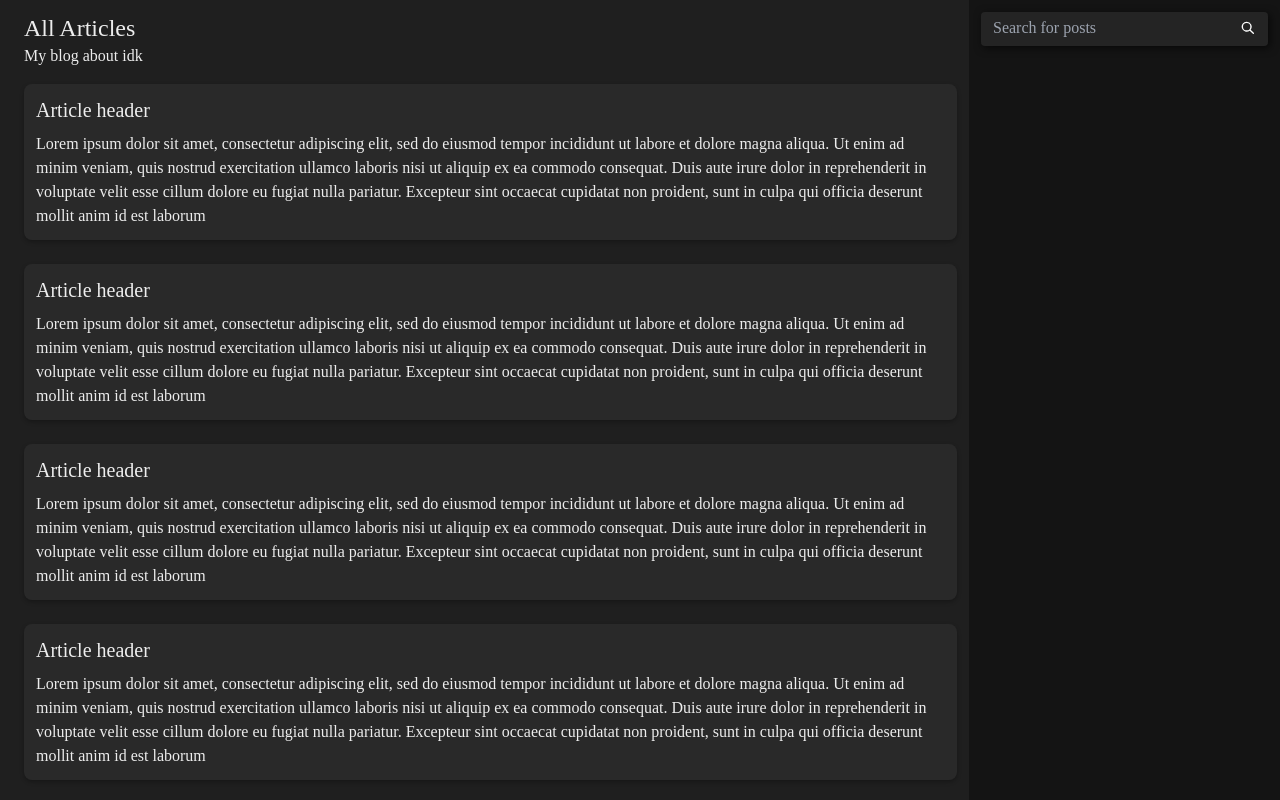
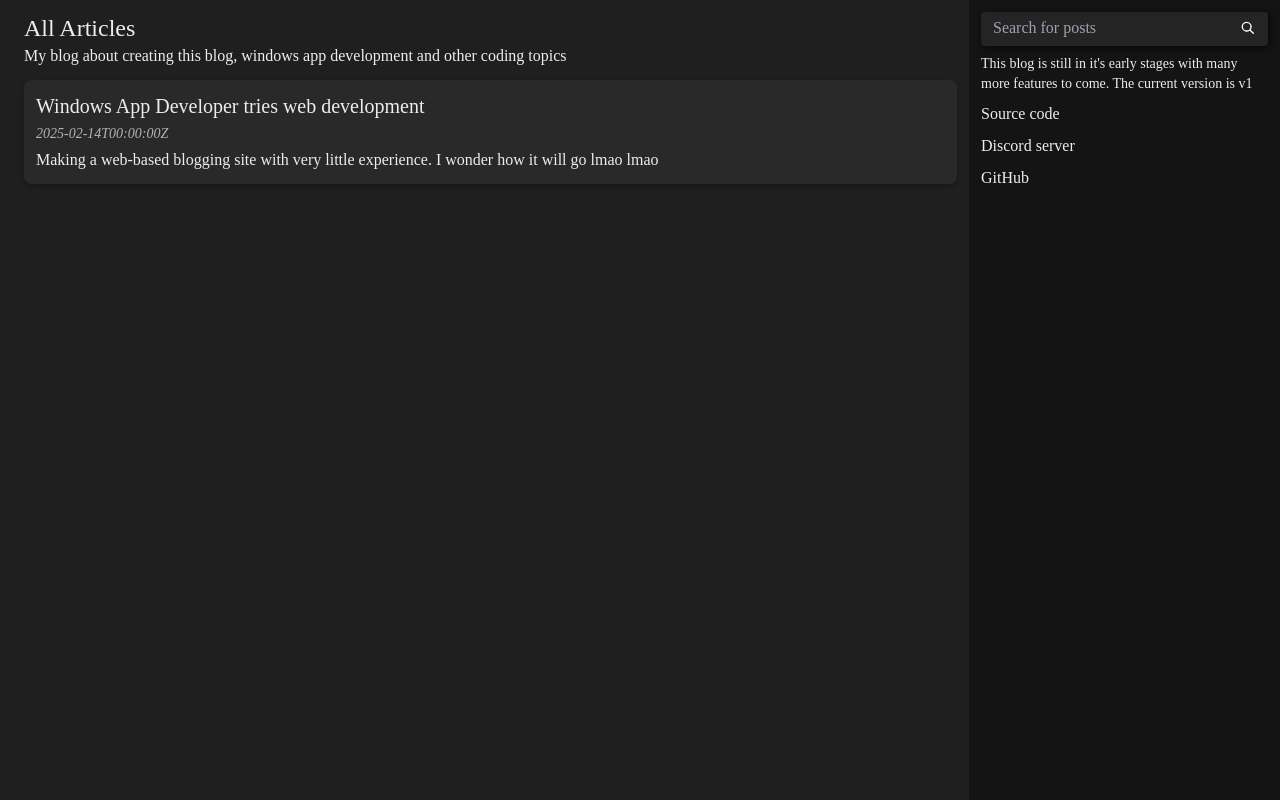
Before and after one commit to FireCubeStudios/Blog, a Next.js app: page / in a window 1280 px wide. Shown: the top 800 px of the page. Built offline with nearby package versions, Linux system fonts and the light colour scheme.

Commit message:
Opening blog posts

```diff
--- a/app/components/ArticleCard/ArticleCard.module.css
+++ b/app/components/ArticleCard/ArticleCard.module.css
@@ -16,9 +16,10 @@
     box-shadow: 0 1px 2px rgba(0,0,0,0.28)
 }
 
+/* Style for items in card */
 .articlePreview {
     display: flex;
     flex-direction: column;
-    row-gap: 8px;
+    row-gap: 4px;
     flex: 2;
 }
--- a/app/components/ArticleCard/ArticleCard.tsx
+++ b/app/components/ArticleCard/ArticleCard.tsx
@@ -1,18 +1,16 @@
 "use client" // Needed for next.js when using useState
 
 import styles from "./ArticleCard.module.css";
+import { redirect } from 'next/navigation'
 
-export default function ArticleCard() {
-    return(
-        <div className={styles.container}>
-            <div>
+export default function ArticleCard({ post }: { post: Post }) {
 
-            </div>
+    return (
+        <div className={styles.container} onClick={() => redirect(`/posts/${post.id}`)}>
             <div className={styles.articlePreview}>
-                <h1 className="text-xl">Article header</h1>
-                <p>
-                    Lorem ipsum dolor sit amet, consectetur adipiscing elit, sed do eiusmod tempor incididunt ut labore et dolore magna aliqua. Ut enim ad minim veniam, quis nostrud exercitation ullamco laboris nisi ut aliquip ex ea commodo consequat. Duis aute irure dolor in reprehenderit in voluptate velit esse cillum dolore eu fugiat nulla pariatur. Excepteur sint occaecat cupidatat non proident, sunt in culpa qui officia deserunt mollit anim id est laborum
-                </p>
+                <h1 className="text-xl">{post.title}</h1>
+                <p className="text-sm opacity-70 italic">{post.createdAt.toString()}</p>
+                <p>{post.description}</p>
             </div>
         </div>
     );
--- a/app/components/Search/SearchBox.module.css
+++ b/app/components/Search/SearchBox.module.css
@@ -3,7 +3,6 @@
     flex-direction: column;
 
     border-radius: 4px;
-    margin: 12px;
     background: #242424;
     box-shadow: 2px 2px 8px rgba(0,0,0,0.64);
     transition: box-shadow 200ms ease-out;
--- a/app/globals.css
+++ b/app/globals.css
@@ -35,9 +35,11 @@ main {
     "header sidebar"
     "articles sidebar";
     grid-template-columns: 3fr 1fr; /* Make content 3 times wider than sidebar */
-    grid-template-rows: 84px auto; /* Make header 50px and rest of content stretch */
+    grid-template-rows: auto 1fr;
     column-gap: 12px;
+    row-gap: 12px;
     padding-left: 24px;
+    height: 100vh;
 }
 
 header {
@@ -72,6 +74,9 @@ aside {
   flex-direction: column;
   grid-area: sidebar;
   background: #141414;
+  padding: 12px;
+  row-gap: 8px;
+
   animation: SidebarEntrance 200ms ease-out;
   animation-fill-mode: backwards; /* Important so we can set sidebar to initial SidebarEntrance property */
 }
--- a/app/page.tsx
+++ b/app/page.tsx
@@ -1,120 +1,30 @@
-//import Image from "next/image";
 import SearchBox from "./components/Search/SearchBox";
 import ArticleCard from "./components/ArticleCard/ArticleCard";
 
-export default function Home() {
-  const articles = new Array(10).fill(null);
+export default async function Home() {
+  const req = await fetch(`http://localhost:3000/Posts/Posts.json`);
+  const data = await req.json(); // Get posts from JSON file
+
   return (
     <main>
         <header>
           <p className="text-2xl">All Articles</p>
-          <p className="text">My blog about idk</p>
+          <p className="text">My blog about creating this blog, windows app development and other coding topics</p>
         </header>
         <section id="Articles">
-          {articles.map((_, index) => (
-            <ArticleCard key={index} />
-          ))}
+          {
+            data.posts.map((post: Post) => (
+              <ArticleCard post={post} key={post.id}/> /* unique key is important when rendering lists */
+            ))
+          }
         </section>
         <aside id="Sidebar">
           <SearchBox/>
+          <p className="text-sm">This blog is still in it's early stages with many more features to come. The current version is v1</p>
+          <a href="https://github.com/FireCubeStudios/Blog" className="center" target="_blank">Source code</a>
+          <a href="https://discord.gg/3WYcKat" className="center" target="_blank">Discord server</a>
+          <a href="https://github.com/FireCubeStudios" className="center" target="_blank">GitHub</a>
         </aside>
     </main>
   );
-  /*return (
-    <div className="grid grid-rows-[20px_1fr_20px] items-center justify-items-center min-h-screen p-8 pb-20 gap-16 sm:p-20 font-[family-name:var(--font-geist-sans)]">
-      <main className="flex flex-col gap-8 row-start-2 items-center sm:items-start">
-        <Image
-          className="dark:invert"
-          src="/next.svg"
-          alt="Next.js logo"
-          width={180}
-          height={38}
-          priority
-        />
-        <ol className="list-inside list-decimal text-sm text-center sm:text-left font-[family-name:var(--font-geist-mono)]">
-          <li className="mb-2">
-            Get started by editing{" "}
-            <code className="bg-black/[.05] dark:bg-white/[.06] px-1 py-0.5 rounded font-semibold">
-              app/page.tsx
-            </code>
-            .
-          </li>
-          <li>Save and see your changes instantly.</li>
-        </ol>
-
-        <div className="flex gap-4 items-center flex-col sm:flex-row">
-          <a
-            className="rounded-full border border-solid border-transparent transition-colors flex items-center justify-center bg-foreground text-background gap-2 hover:bg-[#383838] dark:hover:bg-[#ccc] text-sm sm:text-base h-10 sm:h-12 px-4 sm:px-5"
-            href="https://vercel.com/new?utm_source=create-next-app&utm_medium=appdir-template-tw&utm_campaign=create-next-app"
-            target="_blank"
-            rel="noopener noreferrer"
-          >
-            <Image
-              className="dark:invert"
-              src="/vercel.svg"
-              alt="Vercel logomark"
-              width={20}
-              height={20}
-            />
-            Deploy now
-          </a>
-          <a
-            className="rounded-full border border-solid border-black/[.08] dark:border-white/[.145] transition-colors flex items-center justify-center hover:bg-[#f2f2f2] dark:hover:bg-[#1a1a1a] hover:border-transparent text-sm sm:text-base h-10 sm:h-12 px-4 sm:px-5 sm:min-w-44"
-            href="https://nextjs.org/docs?utm_source=create-next-app&utm_medium=appdir-template-tw&utm_campaign=create-next-app"
-            target="_blank"
-            rel="noopener noreferrer"
-          >
-            Read our docs
-          </a>
-        </div>
-      </main>
-      <footer className="row-start-3 flex gap-6 flex-wrap items-center justify-center">
-        <a
-          className="flex items-center gap-2 hover:underline hover:underline-offset-4"
-          href="https://nextjs.org/learn?utm_source=create-next-app&utm_medium=appdir-template-tw&utm_campaign=create-next-app"
-          target="_blank"
-          rel="noopener noreferrer"
-        >
-          <Image
-            aria-hidden
-            src="/file.svg"
-            alt="File icon"
-            width={16}
-            height={16}
-          />
-          Learn
-        </a>
-        <a
-          className="flex items-center gap-2 hover:underline hover:underline-offset-4"
-          href="https://vercel.com/templates?framework=next.js&utm_source=create-next-app&utm_medium=appdir-template-tw&utm_campaign=create-next-app"
-          target="_blank"
-          rel="noopener noreferrer"
-        >
-          <Image
-            aria-hidden
-            src="/window.svg"
-            alt="Window icon"
-            width={16}
-            height={16}
-          />
-          Examples
-        </a>
-        <a
-          className="flex items-center gap-2 hover:underline hover:underline-offset-4"
-          href="https://nextjs.org?utm_source=create-next-app&utm_medium=appdir-template-tw&utm_campaign=create-next-app"
-          target="_blank"
-          rel="noopener noreferrer"
-        >
-          <Image
-            aria-hidden
-            src="/globe.svg"
-            alt="Globe icon"
-            width={16}
-            height={16}
-          />
-          Go to nextjs.org →
-        </a>
-      </footer>
-    </div>
-  );*/
 }
--- /dev/null
+++ b/app/posts/[id]/page.tsx
@@ -0,0 +1,27 @@
+/*
+    Used to render a post in the blog at the uri https://.../posts/[id]
+
+    We pass in the url a parameter of "id" which corresponds to the name of the post markdown file in the
+    public/Posts/Markdown folder. The markdown file will be [id].md
+ */
+import Head from "next/head"
+import { notFound, redirect } from 'next/navigation'
+
+export default async function Post({ params }) {
+    const { id } = params; /* Important to get id correctly */
+    const req = await fetch(`http://localhost:3000/Posts/Posts.json`);
+    const json = await req.json();
+
+    const post: Post = json.posts.find((Post: Post) => Post.id === parseInt(id));
+    if(!post) // Redirect to 404 if post is not found
+        return notFound();
+
+    //const reqMD = await fetch(`http://localhost:3000/Posts/Markdown/${post.id}.md`);
+    return(<>
+        <Head>
+            <title>{post.title}</title>
+        </Head>
+        <h1>{post.title}</h1>
+        <p>{post.description}</p>
+    </>)
+}
--- /dev/null
+++ b/public/Posts/Posts.json
@@ -0,0 +1,12 @@
+{
+    "posts":[
+        {
+            "id": 1,
+            "title": "Windows App Developer tries web development",
+            "description": "Making a web-based blogging site with very little experience. I wonder how it will go lmao lmao",
+            "tags": ["react", "tag 2"],
+            "createdAt": "2025-02-14T00:00:00Z",
+            "file": "First.md"
+        }
+    ]
+}
```
Also changed, not shown: app/interfaces/Post.tsx (added, +10 -0 lines), public/Posts/Markdown/First.md (added, +1 -0 lines).
